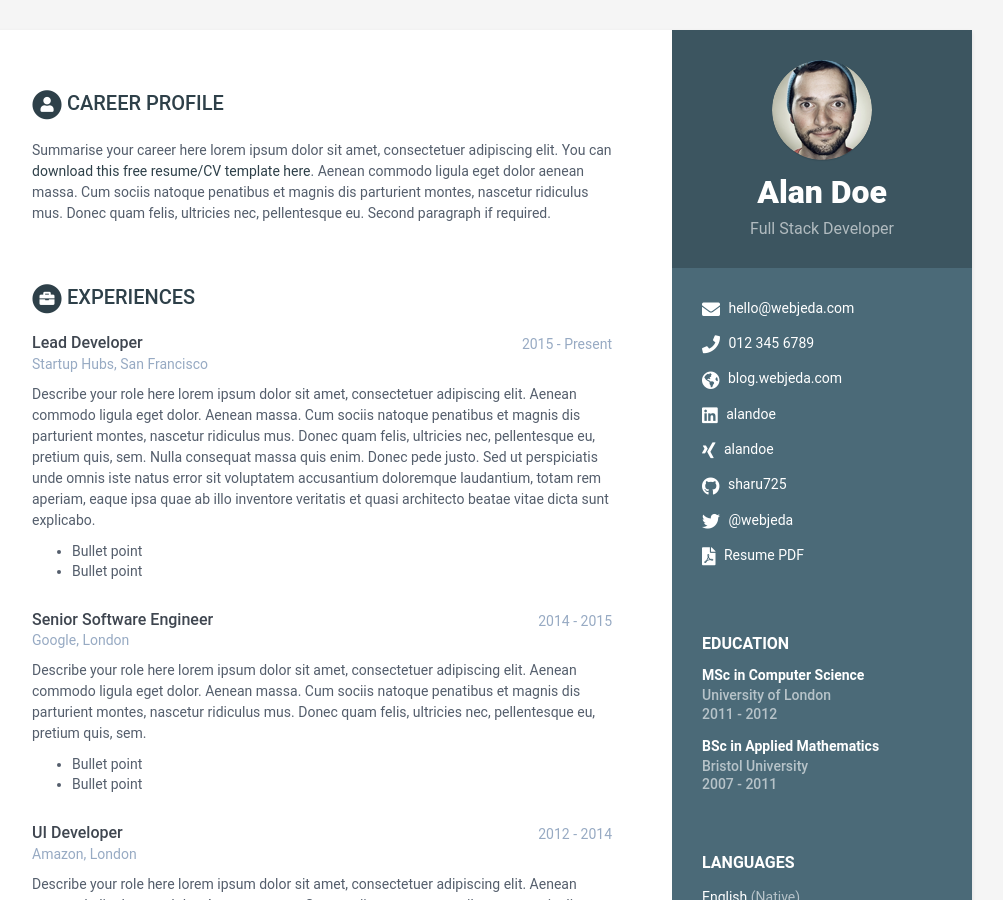
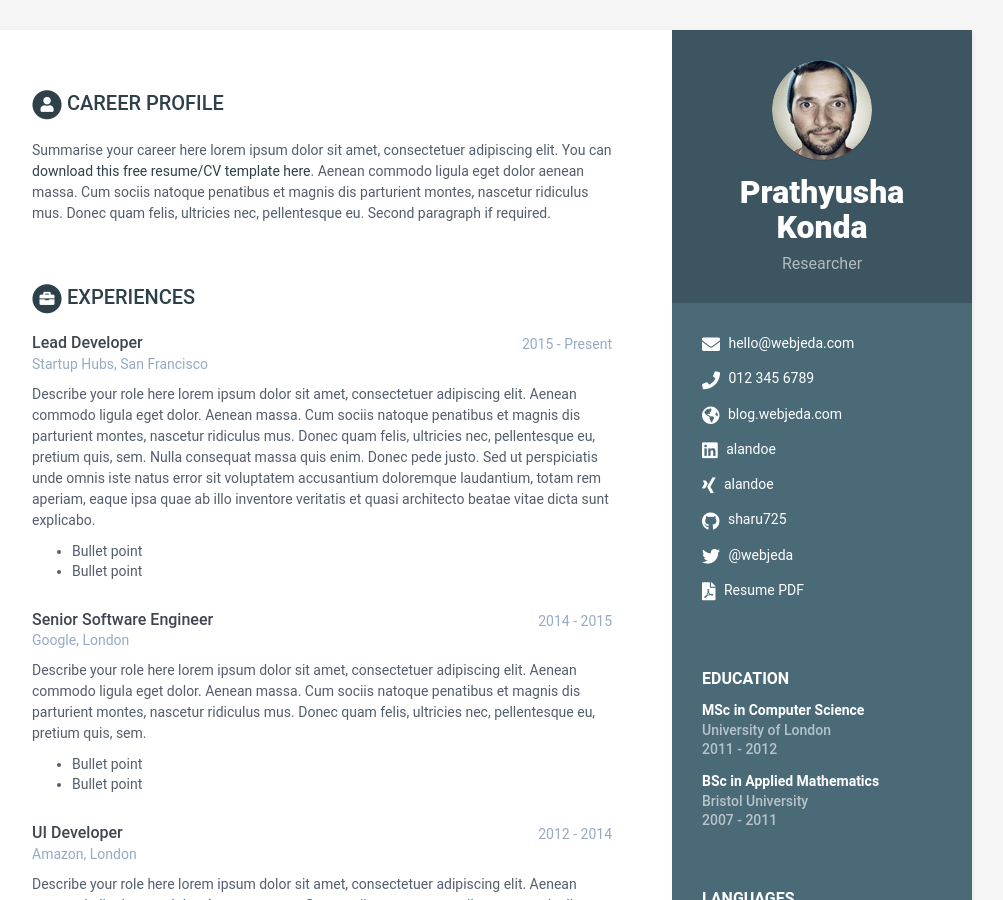
Before and after one commit to Prathyusha-konda/Website, a Jekyll site: the page built from index.html, in a window 1280 px wide and 900 px high. Shown: the whole window, without its empty margins (168-1171 px from the left). Built offline with Jekyll 4.4.1, drawn with Linux system fonts in a browser that asks for light colours.

Commit message:
Update data.yml

```diff
--- a/_data/data.yml
+++ b/_data/data.yml
@@ -7,8 +7,8 @@ sidebar:
     education: True # set to False if you want education in main section instead of in sidebar
 
     # Profile information
-    name: Alan Doe
-    tagline: Full Stack Developer
+    name: Prathyusha Konda
+    tagline: Researcher
     avatar: profile.png  #place a 100x100 picture inside /assets/images/ folder and provide the name of the file below
 
     # Sidebar links
```
